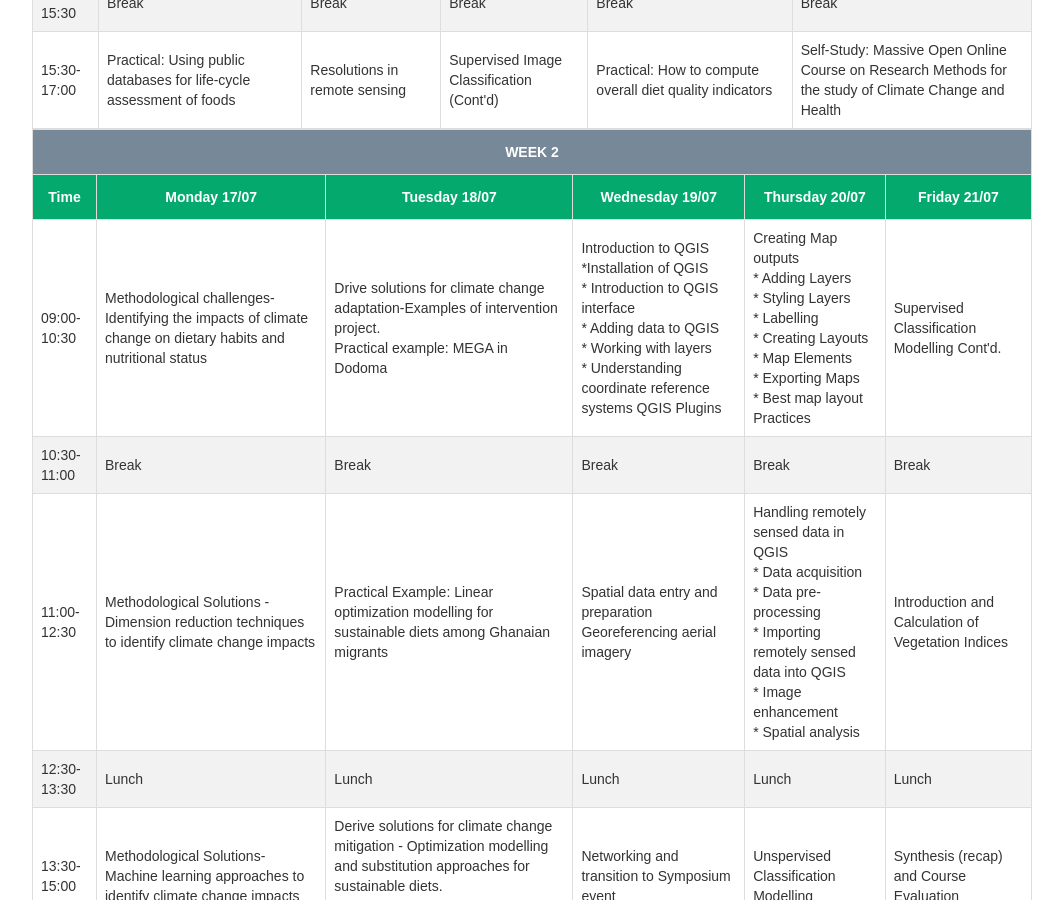
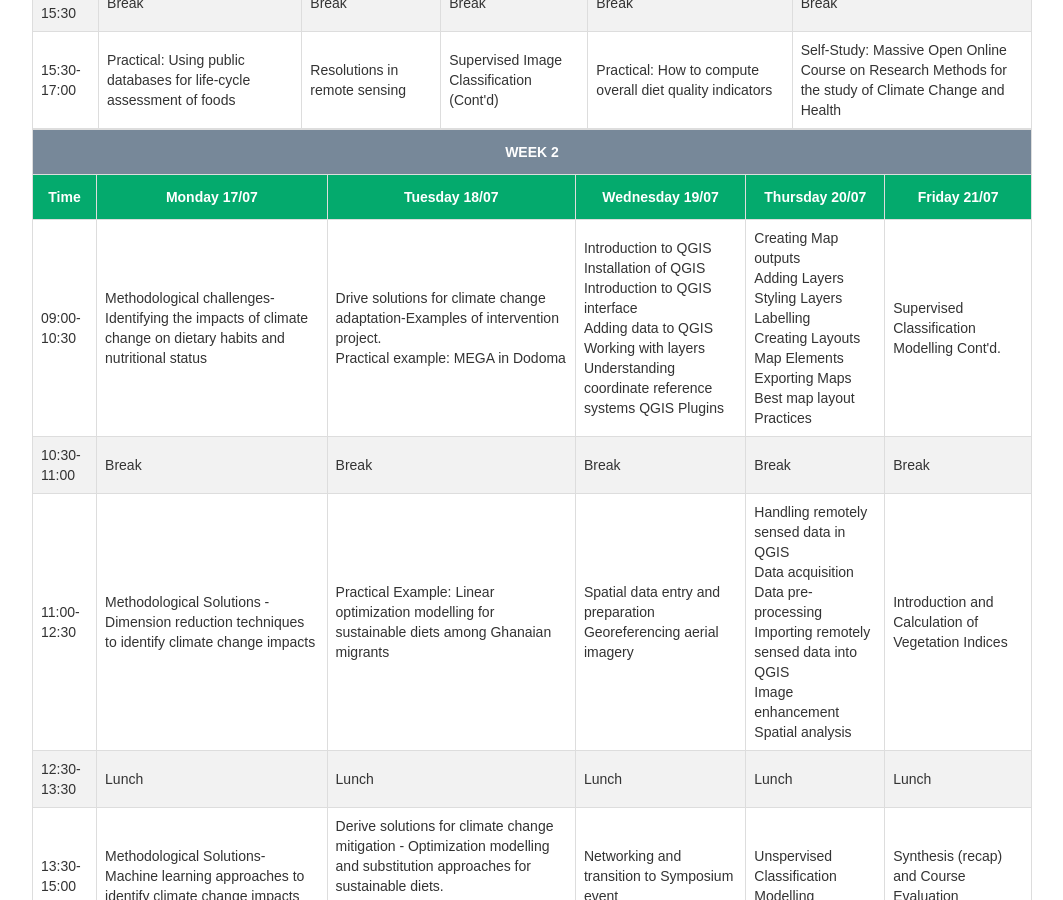
Before and after one commit to ccfscourseukzn/ccfscourseukzn.github.io, a Jekyll site: the page built from index.md, in a window 1280 px wide and 900 px high, scrolled down 1403 px. Shown: the whole window, without its empty margins (108-1171 px from the left). Built offline with Jekyll 4.4.1, drawn with Linux system fonts in a browser that asks for light colours.

```diff
--- a/index.md
+++ b/index.md
@@ -208,20 +208,20 @@ title: Climate Change, Food System and Remote Sensing
     <td class="tg-0lax"> Methodological challenges-Identifying the impacts of climate change on dietary habits and nutritional status </td>
     <td class="tg-0lax">Drive solutions for climate change adaptation-Examples of intervention project. <br> Practical example: MEGA in Dodoma </td>
     <td class="tg-0lax"> Introduction to QGIS <br>
-      *Installation of QGIS <br>
-      *	Introduction to QGIS interface <br>
-      *	Adding data to QGIS<br>
-      *	Working with layers <br>
-      * Understanding coordinate reference systems QGIS Plugins
+      Installation of QGIS <br>
+      Introduction to QGIS interface <br>
+      Adding data to QGIS<br>
+      Working with layers <br>
+      Understanding coordinate reference systems QGIS Plugins
 </td>
     <td class="tg-0lax"> Creating Map outputs<br>
-     * Adding Layers <br>
-     * Styling Layers <br>
-     * Labelling <br>
-     * Creating Layouts <br>
-     * Map Elements <br>
-     * Exporting Maps <br>
-     * Best map layout Practices </td>
+     Adding Layers <br>
+     Styling Layers <br>
+     Labelling <br>
+     Creating Layouts <br>
+     Map Elements <br>
+     Exporting Maps <br>
+     Best map layout Practices </td>
     <td class="tg-0lax"> Supervised Classification Modelling Cont'd. </td>
   </tr>
   <tr>
@@ -238,11 +238,11 @@ title: Climate Change, Food System and Remote Sensing
     <td class="tg-0lax"> Practical Example: Linear optimization modelling for sustainable diets among Ghanaian migrants</td>
     <td class="tg-0lax"> Spatial data entry and preparation <br> Georeferencing aerial imagery </td>
     <td class="tg-0lax"> Handling remotely sensed data in QGIS <br>
-    * Data acquisition <br>
-    * Data pre-processing <br>
-    * Importing remotely sensed data into QGIS <br>
-    * Image enhancement <br>
-    * Spatial analysis </td>
+    Data acquisition <br>
+    Data pre-processing <br>
+    Importing remotely sensed data into QGIS <br>
+    Image enhancement <br>
+    Spatial analysis </td>
     <td class="tg-0lax"> Introduction and Calculation of Vegetation Indices </td>
   </tr>
   <tr>
```
